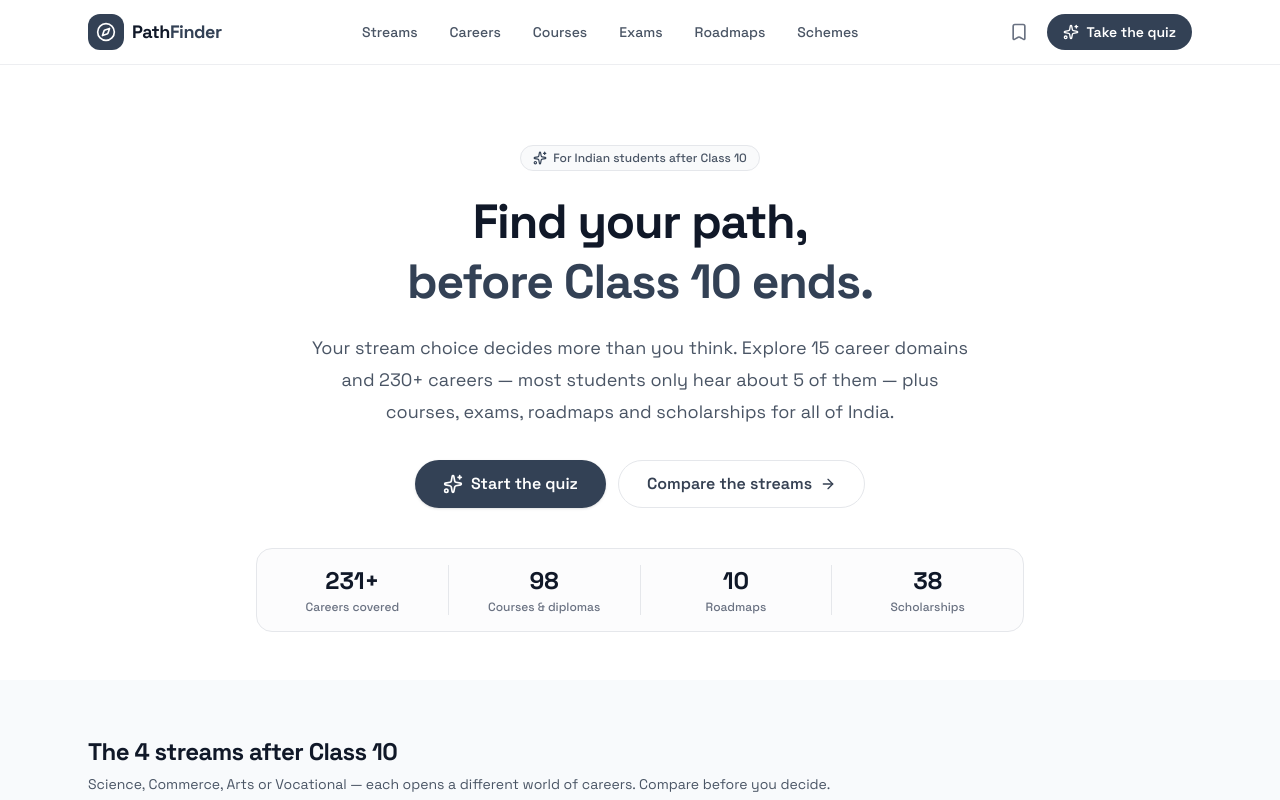
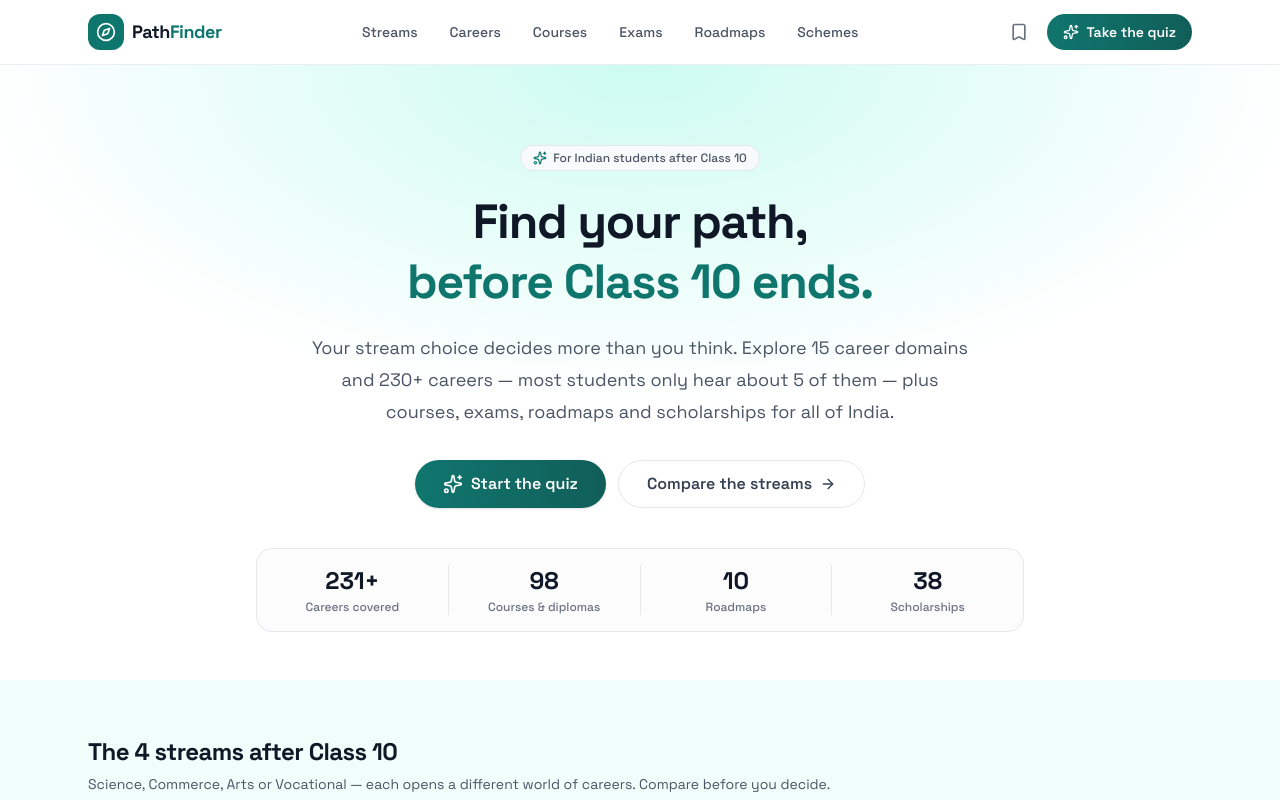
Before and after one commit to Tejaswini1979/pathfinder, a Next.js app: page / in a window 1280 px wide. Shown: the top 800 px of the page. Built offline with nearby package versions, Linux system fonts and the light colour scheme.

Commit message:
Add unique teal and coral theme with gradient accents

```diff
--- a/src/app/about/page.tsx
+++ b/src/app/about/page.tsx
@@ -118,7 +118,7 @@ export default function AboutPage() {
         </div>
       </section>
 
-      <section className="mt-10 rounded-2xl bg-primary p-8 text-center text-white">
+      <section className="mt-10 rounded-2xl bg-linear-to-br from-primary to-primary-dark p-8 text-center text-white">
         <h2 className="text-2xl font-bold tracking-tight">
           Not sure where to start?
         </h2>
--- a/src/app/careers/[id]/page.tsx
+++ b/src/app/careers/[id]/page.tsx
@@ -193,7 +193,7 @@ export default async function CareerPage({ params }: PageProps<"/careers/[id]">)
       {career.scholarships.length > 0 && (
         <section className="mt-8">
           <h2 className="flex items-center gap-2 text-lg font-bold text-gray-900">
-            <BadgeIndianRupee className="h-5 w-5 text-blue-600" />
+            <BadgeIndianRupee className="h-5 w-5 text-rose-600" />
             Scholarships available
           </h2>
           <div className="mt-4 flex flex-wrap gap-2">
@@ -201,7 +201,7 @@ export default async function CareerPage({ params }: PageProps<"/careers/[id]">)
               <Link
                 key={s}
                 href="/scholarships"
-                className="rounded-full border border-gray-200 bg-white px-4 py-1.5 text-sm text-gray-700 shadow-sm transition-colors hover:border-blue-300 hover:bg-accent-light"
+                className="rounded-full border border-gray-200 bg-white px-4 py-1.5 text-sm text-gray-700 shadow-sm transition-colors hover:border-rose-300 hover:bg-accent-light"
               >
                 {s}
               </Link>
--- a/src/app/globals.css
+++ b/src/app/globals.css
@@ -3,7 +3,7 @@
 :root {
   --background: #ffffff;
   --foreground: #1e293b;
-  --surface-muted: #f8fafc;
+  --surface-muted: #f0fdfa;
 }
 
 @theme inline {
@@ -15,11 +15,11 @@
 }
 
 @theme {
-  --color-primary: #334155;
-  --color-primary-dark: #1e293b;
-  --color-primary-light: #e2e8f0;
-  --color-accent: #2563eb;
-  --color-accent-light: #dbeafe;
+  --color-primary: #0f766e;
+  --color-primary-dark: #115e59;
+  --color-primary-light: #ccfbf1;
+  --color-accent: #f43f5e;
+  --color-accent-light: #ffe4e6;
   --color-warning: #f59e0b;
   --color-warning-light: #fef3c7;
   --color-info: #0ea5e9;
--- a/src/app/page.tsx
+++ b/src/app/page.tsx
@@ -66,7 +66,7 @@ export default function Home() {
 
   return (
     <div className="flex flex-col">
-      <section className="bg-white">
+      <section className="bg-[radial-gradient(60rem_30rem_at_top,var(--color-primary-light),transparent_70%)] bg-white">
         <div className="mx-auto max-w-6xl px-4 pb-12 pt-14 sm:px-6 sm:pt-20">
           <div className="mx-auto max-w-3xl text-center">
             <span className="inline-flex items-center gap-1.5 rounded-full border border-gray-200 bg-gray-50 px-3 py-1 text-xs font-medium text-gray-600">
@@ -87,7 +87,7 @@ export default function Home() {
             <div className="mt-8 flex flex-col items-center justify-center gap-3 sm:flex-row">
               <Link
                 href="/quiz"
-                className="inline-flex h-12 w-full items-center justify-center gap-2 rounded-full bg-primary px-7 text-base font-semibold text-white shadow-sm transition-colors hover:bg-primary-dark sm:w-auto"
+                className="inline-flex h-12 w-full items-center justify-center gap-2 rounded-full bg-linear-to-r from-primary to-primary-dark px-7 text-base font-semibold text-white shadow-sm transition-colors hover:from-primary-dark hover:to-primary sm:w-auto"
               >
                 <Sparkles className="h-5 w-5" />
                 Start the quiz
@@ -252,7 +252,7 @@ export default function Home() {
         </div>
       </section>
 
-      <section className="bg-primary">
+      <section className="bg-linear-to-br from-primary to-primary-dark">
         <div className="mx-auto flex max-w-6xl flex-col items-center gap-6 px-4 py-12 text-center sm:px-6">
           <span className="flex h-12 w-12 items-center justify-center rounded-2xl bg-white/15 text-white">
             <GraduationCap className="h-6 w-6" />
--- a/src/app/schemes/page.tsx
+++ b/src/app/schemes/page.tsx
@@ -33,7 +33,7 @@ export default function SchemesPage() {
           database so you can find yours from anywhere.
         </p>
         <div className="mt-4 flex flex-wrap items-center gap-x-6 gap-y-1 text-sm text-gray-600">
-          <span className="inline-flex items-center gap-1.5 font-medium text-blue-700">
+          <span className="inline-flex items-center gap-1.5 font-medium text-rose-700">
             <Landmark className="h-4 w-4" />
             {central.length} all-India schemes
           </span>
--- a/src/components/CourseCard.tsx
+++ b/src/components/CourseCard.tsx
@@ -12,7 +12,7 @@ export default function CourseCard({ course }: { course: Course }) {
         <span className="rounded-full bg-gray-100 px-2.5 py-0.5 text-[11px] font-semibold text-gray-600">
           {course.field}
         </span>
-        <span className="rounded-full bg-accent-light px-2.5 py-0.5 text-[11px] font-semibold text-blue-700">
+        <span className="rounded-full bg-accent-light px-2.5 py-0.5 text-[11px] font-semibold text-rose-700">
           {course.level}
         </span>
       </div>
--- a/src/components/DomainCard.tsx
+++ b/src/components/DomainCard.tsx
@@ -35,7 +35,7 @@ export default function DomainCard({ domain }: { domain: DomainMeta }) {
         )}
         {domain.lowBudgetCount > 0 && (
           <span>
-            <span className="font-semibold text-blue-600">
+            <span className="font-semibold text-rose-600">
               {domain.lowBudgetCount}
             </span>{" "}
             low-budget
--- a/src/components/Flags.tsx
+++ b/src/components/Flags.tsx
@@ -7,7 +7,7 @@ const styles = {
   },
   lowBudget: {
     label: "Low budget",
-    className: "bg-accent-light text-blue-700",
+    className: "bg-accent-light text-rose-700",
   },
   lowPercent: {
     label: "Low cutoff",
--- a/src/components/Nav.tsx
+++ b/src/components/Nav.tsx
@@ -77,7 +77,7 @@ export default function Nav() {
               className={`inline-flex items-center gap-2 rounded-full px-4 py-2 text-sm font-semibold transition-colors ${
                 isActive(pathname, "/quiz")
                   ? "bg-primary-light text-primary"
-                  : "bg-primary text-white hover:bg-primary-dark"
+                  : "bg-linear-to-r from-primary to-primary-dark text-white hover:from-primary-dark hover:to-primary"
               }`}
             >
               <Sparkles className="h-4 w-4" />
--- a/src/components/SchemeCard.tsx
+++ b/src/components/SchemeCard.tsx
@@ -14,7 +14,7 @@ export default function SchemeCard({ scheme }: { scheme: Scheme }) {
           className={`inline-flex items-center rounded-full px-2.5 py-0.5 text-[11px] font-semibold ${
             isState
               ? "bg-primary-light text-primary"
-              : "bg-accent-light text-blue-700"
+              : "bg-accent-light text-rose-700"
           }`}
         >
           {isState ? (scheme.state ?? "State") : "All-India"}
--- a/src/components/ShareButton.tsx
+++ b/src/components/ShareButton.tsx
@@ -39,7 +39,7 @@ export default function ShareButton({ title, description }: Props) {
       aria-label="Share this career"
       className={`inline-flex h-11 items-center gap-2 rounded-full border px-5 text-sm font-semibold transition-colors ${
         copied
-          ? "border-blue-300 bg-accent-light text-blue-700"
+          ? "border-rose-300 bg-accent-light text-rose-700"
           : "border-gray-200 bg-white text-gray-700 hover:border-gray-300 hover:bg-gray-50"
       }`}
     >
```
